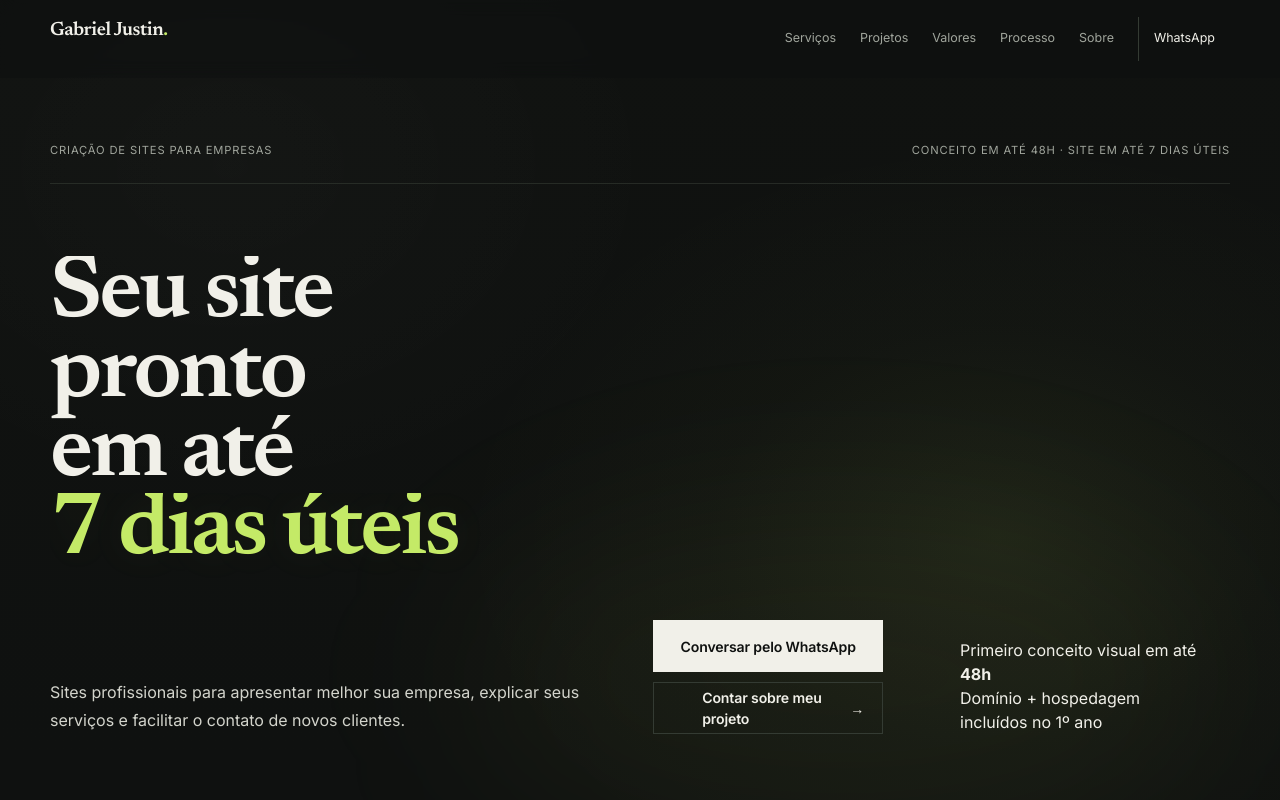
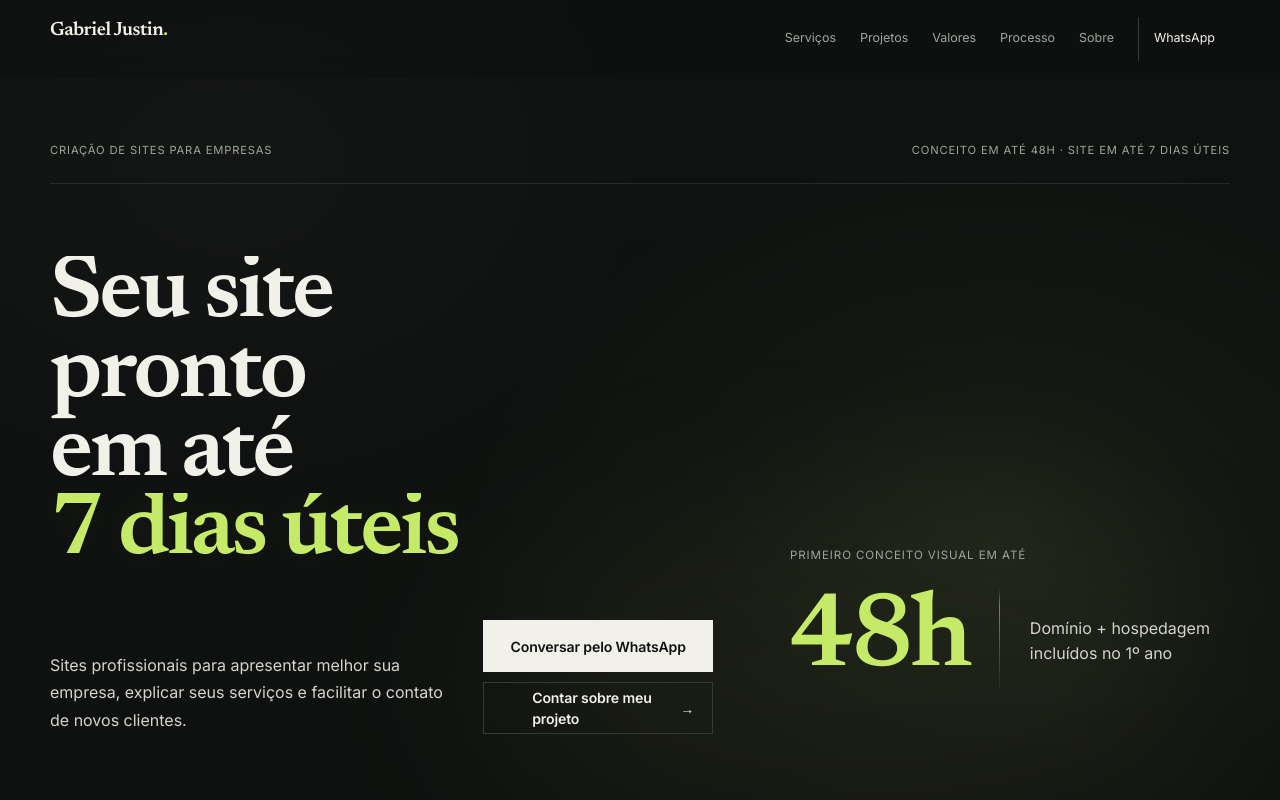
Before and after one commit to gabrieljmeira/gabriel-justin-site, a Next.js app: page / in a window 1280 px wide. Shown: the top 800 px of the page. Built offline with nearby package versions, Linux system fonts and the light colour scheme.

Commit message:
style: compose hero proof without card treatment

```diff
--- a/app/globals.css
+++ b/app/globals.css
@@ -2847,3 +2847,103 @@ a.commercial-strip-item {
     background: transparent;
   }
 }
+
+/* Hero editorial proof */
+.hero-proof-editorial {
+  align-self: end;
+  width: 100%;
+  max-width: 520px;
+  padding-bottom: 2px;
+}
+
+.hero-proof-kicker {
+  margin: 0 0 var(--space-5);
+  color: var(--muted);
+  font-size: .72rem;
+  line-height: 1.35;
+  letter-spacing: .08em;
+  text-transform: uppercase;
+}
+
+.hero-proof-main {
+  display: grid;
+  grid-template-columns: auto 1px minmax(0, 1fr);
+  align-items: center;
+  column-gap: clamp(18px, 2.4vw, 30px);
+}
+
+.hero-proof-value {
+  margin: 0;
+  color: var(--accent);
+  font-family: var(--font-display);
+  font-size: clamp(4.8rem, 16vw, 7.1rem);
+  line-height: .78;
+  letter-spacing: -.035em;
+  font-weight: 600;
+  white-space: nowrap;
+}
+
+.hero-proof-divider {
+  display: block;
+  width: 1px;
+  height: clamp(72px, 9vw, 106px);
+  background: linear-gradient(
+    to bottom,
+    transparent 0,
+    color-mix(in srgb, var(--accent) 46%, var(--line)) 18%,
+    color-mix(in srgb, var(--line) 86%, transparent) 82%,
+    transparent 100%
+  );
+}
+
+.hero-proof-side {
+  margin: 0;
+  max-width: 18ch;
+  color: var(--text-soft);
+  font-size: clamp(.9rem, 1.35vw, 1rem);
+  line-height: 1.55;
+}
+
+@media (min-width: 760px) {
+  .hero-grid {
+    grid-template-columns: minmax(0, 1fr) minmax(320px, 440px);
+    align-items: end;
+  }
+
+  .hero-proof-editorial {
+    justify-self: end;
+    margin-bottom: clamp(18px, 3vw, 42px);
+  }
+
+  .hero-proof-value {
+    font-size: clamp(5.8rem, 8.2vw, 7.5rem);
+  }
+}
+
+@media (max-width: 759px) {
+  .hero-proof-editorial {
+    margin-top: 2px;
+  }
+
+  .hero-proof-main {
+    grid-template-columns: auto 1px minmax(0, 1fr);
+  }
+}
+
+@media (max-width: 460px) {
+  .hero-proof-main {
+    column-gap: 16px;
+  }
+
+  .hero-proof-value {
+    font-size: clamp(4rem, 19vw, 5.1rem);
+  }
+
+  .hero-proof-divider {
+    height: 74px;
+  }
+
+  .hero-proof-side {
+    font-size: .86rem;
+  }
+}
```
